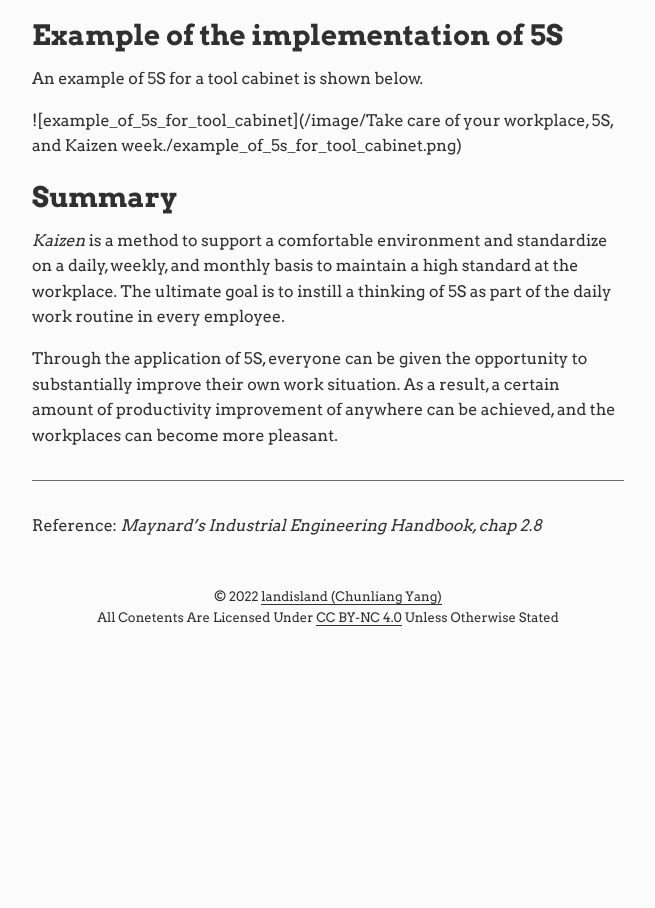
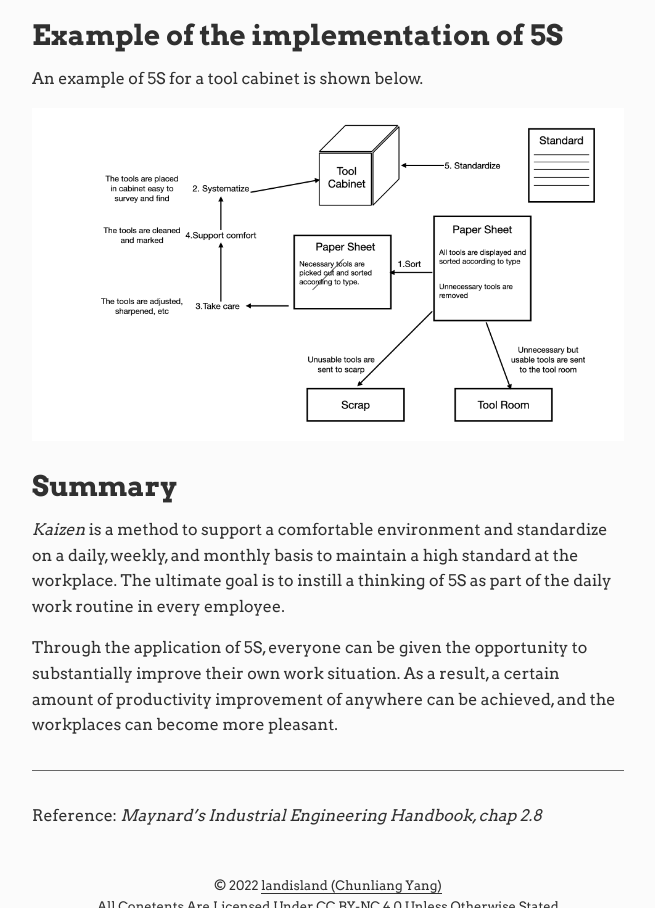
Before and after one commit to landisland/kaizen_blog, a plain HTML site: page post/take-care-of-your-workplace-5s-and-kaizen-week.-2022-08-07/index.html in a window 1280 px wide. Shown: the part 1972-2880 px from the top of the page, without its empty margins (312-967 px from the left). Before the commit the page ends 2629 px from the top, so only its background shows below. Drawn offline with Linux system fonts and the light colour scheme.

Commit message:
fix picture issue

```diff
--- a/post/take-care-of-your-workplace-5s-and-kaizen-week.-2022-08-07/index.html
+++ b/post/take-care-of-your-workplace-5s-and-kaizen-week.-2022-08-07/index.html
@@ -89,7 +89,7 @@ At the same time, check the condition of oils, lubrication, and so forth and rem
 </ul>
 <h3 id="example-of-the-implementation-of-5s">Example of the implementation of 5S</h3>
 <p>An example of 5S for a tool cabinet is shown below.</p>
-<p>![example_of_5s_for_tool_cabinet](/image/Take care of your workplace, 5S, and Kaizen week./example_of_5s_for_tool_cabinet.png)</p>
+<p><img src="/image/Take_care_of_your_workplace_5S_and_Kaizen_week/example_of_5s_for_tool_cabinet.png" alt="example_of_5s_for_tool_cabinet"></p>
 <h3 id="summary">Summary</h3>
 <p><em>Kaizen</em> is a method to support a comfortable environment and standardize on a daily, weekly, and monthly basis to maintain a high standard at the workplace. The ultimate goal is to instill a thinking of 5S as part of the daily work routine in every employee.</p>
 <p>Through the application of 5S, everyone can be given the opportunity to substantially improve their own work situation. As a result, a certain amount of productivity improvement of anywhere can be achieved, and the workplaces can become more pleasant.</p>
@@ -121,7 +121,7 @@ At the same time, check the condition of oils, lubrication, and so forth and rem
 
         </span>
 
-        <!-- Build date: Sun, 07 Aug 2022 11:06:14 CDT -->
+        <!-- Build date: Sun, 07 Aug 2022 11:09:28 CDT -->
       </footer>
     </div>
 
```
Also changed, not shown: index.html (+1 -1 lines), post/a-simple-review-of-continuous-improvement-kaizen-2022-07-13/index.html (+1 -1 lines), post/job_career_life_principles-2022-07-20/index.html (+1 -1 lines), post/material-handling-equipmentdate-2022-07-28/index.html (+1 -1 lines), post/the-10-principles-of-material-handling-2022-07-28/index.html (+1 -1 lines), image/Take_care_of_your_workplace_5S_and_Kaizen_week/example_of_5s_for_tool_cabinet.png (renamed from image/Take care of your workplace, 5S, and Kaizen week./example_of_5s_for_tool_cabinet.png).
